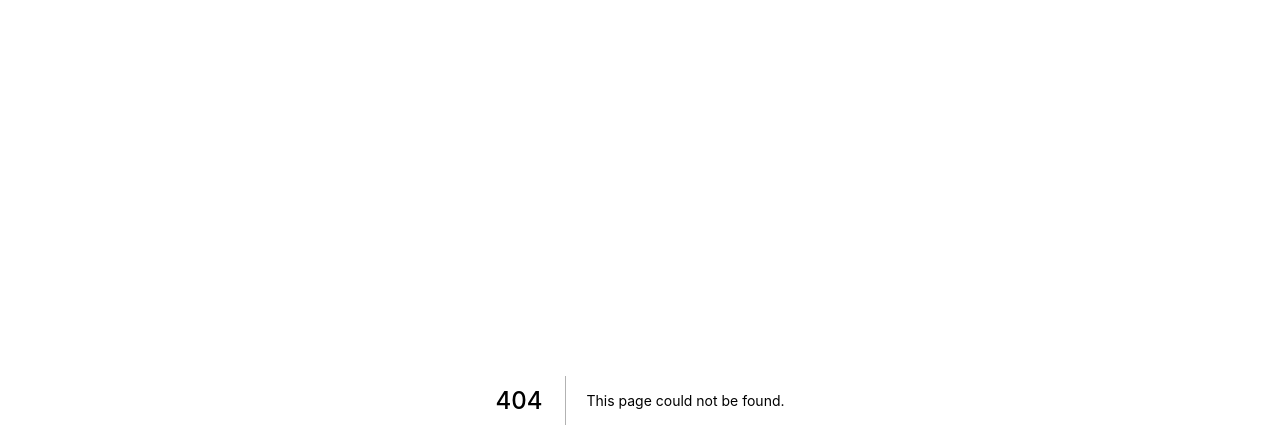
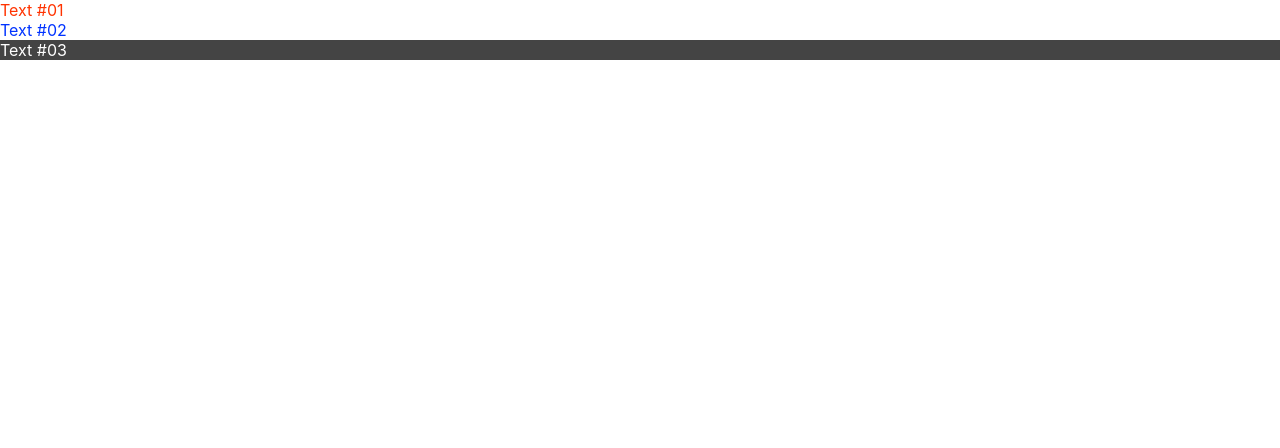
Before and after one commit to FelipeSaadi/Estudos, a Next.js app in the folder next.js/exercises/: page /css/integration2 in a window 1280 px wide. Before the commit this address had no page. Shown: the top 448 px of the page. Built offline with nearby package versions, Linux system fonts and the light colour scheme.

Commit message:
completed the CSS Integration #02 lesson

```diff
--- /dev/null
+++ b/next.js/exercises/pages/css/integration2.jsx
@@ -0,0 +1,11 @@
+import styles from './integration2.module.css'
+
+export default function integration2() {
+    return (
+        <div>
+            <div className={styles.red}>Text #01</div>
+            <div className={styles.blue}>Text #02</div>
+            <div className={styles.white}>Text #03</div>
+        </div>
+    )
+}
--- /dev/null
+++ b/next.js/exercises/pages/css/integration2.module.css
@@ -0,0 +1,10 @@
+.red {
+    color: #f30;
+}
+.blue {
+    color: #03f;
+}
+.white {
+    background-color: #444;
+    color: #fff;
+}
```
